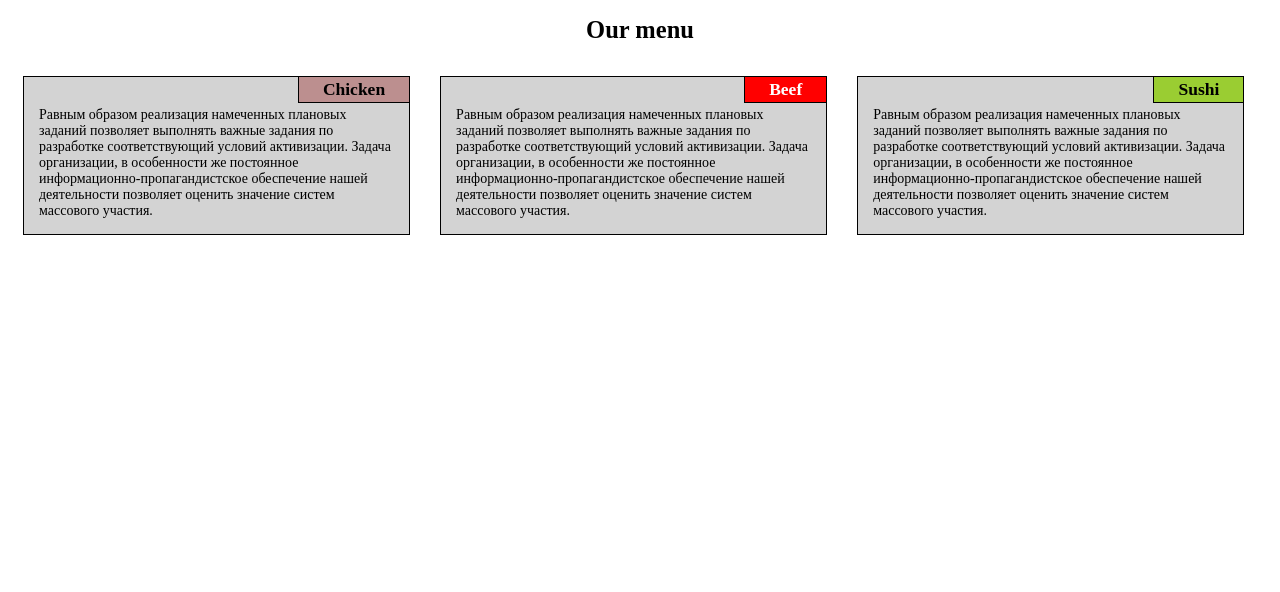
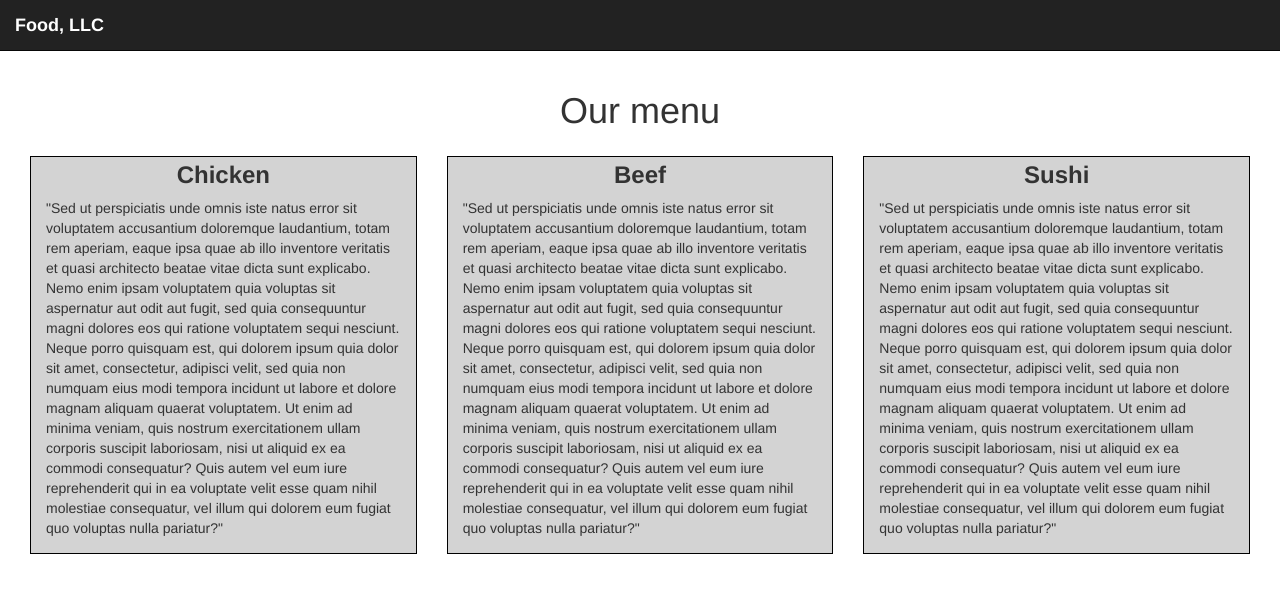
Before and after one commit to ananievandr/module2-solution, a plain HTML site: page index.html in a window 1280 px wide. Drawn offline with nearby package versions, Linux system fonts and the light colour scheme.

Commit message:
module3-solution

```diff
--- a/css/style.css
+++ b/css/style.css
@@ -2,68 +2,18 @@ body {
   font-size: 14px;
 }
 
-h1 {
-  text-align: center;
-  font-size: 1.75em;
+h3 {
+  margin-top: 5px !important;
 }
 
 section {
   padding: 15px;
   box-sizing: border-box;
-  width: 33%;
-  float: left;
 }
 
 .content {
   border: 1px solid black;
-  padding: 30px 15px 15px;
+  padding: 0 15px 15px;
   position: relative;
   background-color: lightgray;
 }
-
-.badge {
-  position: absolute;
-  top: 0;
-  right: 0;
-  padding: 2px 24px;
-  border-left: 1px solid black;
-  border-bottom: 1px solid black;
-  font-weight: bold;
-  box-sizing: border-box;
-  font-size: 1.25em;
-}
-
-.rosybrown {
-  background-color: rosybrown;
-}
-
-.red {
-  background-color: red;
-  color: white;
-}
-
-.yellowgreen {
-  background-color: yellowgreen;
-}
-
-@media screen and (max-width: 767px) {
-  section {
-    clear: both;
-    width: 100%;
-  }
-}
-
-@media screen and (min-width: 768px) and (max-width: 991px)  {
-  section:last-child {
-    clear: both;
-    width: 100%;
-  }
-
-  section:nth-child(3) {
-    width: 50%;
-  }
-
-  section:nth-child(2) {
-    width: 50%;
-  }
-}
--- a/index.html
+++ b/index.html
@@ -4,43 +4,90 @@
     <meta http-equiv="content-type" content="text/html;charset=utf-8" />
     <meta name="viewport" content="width=device-width, user-scalable=no" />
     <link href="./css/style.css" rel="stylesheet">
+    <!-- Последняя компиляция и сжатый CSS -->
+    <link rel="stylesheet" href="https://maxcdn.bootstrapcdn.com/bootstrap/3.3.7/css/bootstrap.min.css" integrity="sha384-BVYiiSIFeK1dGmJRAkycuHAHRg32OmUcww7on3RYdg4Va+PmSTsz/K68vbdEjh4u" crossorigin="anonymous">
+    <script src="https://code.jquery.com/jquery-3.3.1.min.js"></script>
+    <script src="https://maxcdn.bootstrapcdn.com/bootstrap/3.3.7/js/bootstrap.min.js" integrity="sha384-Tc5IQib027qvyjSMfHjOMaLkfuWVxZxUPnCJA7l2mCWNIpG9mGCD8wGNIcPD7Txa" crossorigin="anonymous"></script>
     <title>Assignment Solution for Module 2</title>
   </head>
   <body>
-    <h1>Our menu</h1>
-    <section>
+
+  <nav class="navbar navbar-inverse navbar-static-top" role="navigation">
+    <a class="navbar-brand" href="#"><strong>Food, LLC</strong></a>
+    <div class="container visible-xs-block">
+      <div class="navbar-header">
+        <button type="button" class="navbar-toggle collapsed" data-toggle="collapse" data-target="#bs-example-navbar-collapse-1">
+          <span class="sr-only">Toggle navigation</span>
+          <span class="icon-bar"></span>
+          <span class="icon-bar"></span>
+          <span class="icon-bar"></span>
+        </button>
+      </div>
+
+      <div class="collapse navbar-collapse" id="bs-example-navbar-collapse-1">
+        <ul class="nav navbar-nav">
+          <li><a href="#chicken">Chicken</a></li>
+          <li><a href="#beef">Beef</a></li>
+          <li><a href="#sushi">Sushi</a></li>
+        </ul>
+      </div>
+    </div>
+  </nav>
+
+    <div class='container-fluid'>
+      <h1 class="text-center">Our menu</h1>
+      <section class="col-md-4 col-sm-6 col-xs-12" id="chicken">
         <div class="content">
-        <div class="badge rosybrown">
-          Chicken
-        </div>
-        Равным образом реализация намеченных плановых заданий позволяет выполнять важные
-        задания по разработке соответствующий условий активизации. Задача организации,
-        в особенности же постоянное информационно-пропагандистское обеспечение нашей
-        деятельности позволяет оценить значение систем массового участия.
+          <h3 class="text-center"><strong>Chicken</strong></h3>
+          "Sed ut perspiciatis unde omnis iste natus error sit voluptatem
+          accusantium doloremque laudantium, totam rem aperiam, eaque ipsa quae
+          ab illo inventore veritatis et quasi architecto beatae vitae dicta sunt
+          explicabo. Nemo enim ipsam voluptatem quia voluptas sit aspernatur aut odit
+          aut fugit, sed quia consequuntur magni dolores eos qui ratione voluptatem
+          sequi nesciunt. Neque porro quisquam est, qui dolorem ipsum quia dolor sit
+          amet, consectetur, adipisci velit, sed quia non numquam eius modi tempora
+          incidunt ut labore et dolore magnam aliquam quaerat voluptatem. Ut enim ad
+          minima veniam, quis nostrum exercitationem ullam corporis suscipit laboriosam,
+          nisi ut aliquid ex ea commodi consequatur? Quis autem vel eum iure reprehenderit
+          qui in ea voluptate velit esse quam nihil molestiae consequatur, vel illum qui
+          dolorem eum fugiat quo voluptas nulla pariatur?"
         </div>
       </section>
-    <section>
+      <section class="col-md-4 col-sm-6 col-xs-12" id="beef">
         <div class="content">
-        <div class="badge red">
-          Beef
-        </div>
-        Равным образом реализация намеченных плановых заданий позволяет выполнять важные
-        задания по разработке соответствующий условий активизации. Задача организации,
-        в особенности же постоянное информационно-пропагандистское обеспечение нашей
-        деятельности позволяет оценить значение систем массового участия.
+          <h3 class="text-center"><strong>Beef</strong></h6>
+            "Sed ut perspiciatis unde omnis iste natus error sit voluptatem
+            accusantium doloremque laudantium, totam rem aperiam, eaque ipsa quae
+            ab illo inventore veritatis et quasi architecto beatae vitae dicta sunt
+            explicabo. Nemo enim ipsam voluptatem quia voluptas sit aspernatur aut odit
+            aut fugit, sed quia consequuntur magni dolores eos qui ratione voluptatem
+            sequi nesciunt. Neque porro quisquam est, qui dolorem ipsum quia dolor sit
+            amet, consectetur, adipisci velit, sed quia non numquam eius modi tempora
+            incidunt ut labore et dolore magnam aliquam quaerat voluptatem. Ut enim ad
+            minima veniam, quis nostrum exercitationem ullam corporis suscipit laboriosam,
+            nisi ut aliquid ex ea commodi consequatur? Quis autem vel eum iure reprehenderit
+            qui in ea voluptate velit esse quam nihil molestiae consequatur, vel illum qui
+            dolorem eum fugiat quo voluptas nulla pariatur?"
         </div>
       </section>
 
-    <section>
+      <section class="col-md-4 col-sm-6 col-xs-12" id="sushi">
         <div class="content">
-        <div class="badge yellowgreen">
-          Sushi
-        </div>
-        Равным образом реализация намеченных плановых заданий позволяет выполнять важные
-        задания по разработке соответствующий условий активизации. Задача организации,
-        в особенности же постоянное информационно-пропагандистское обеспечение нашей
-        деятельности позволяет оценить значение систем массового участия.
+          <h3 class="text-center"><strong>Sushi</strong></h3>
+          "Sed ut perspiciatis unde omnis iste natus error sit voluptatem
+          accusantium doloremque laudantium, totam rem aperiam, eaque ipsa quae
+          ab illo inventore veritatis et quasi architecto beatae vitae dicta sunt
+          explicabo. Nemo enim ipsam voluptatem quia voluptas sit aspernatur aut odit
+          aut fugit, sed quia consequuntur magni dolores eos qui ratione voluptatem
+          sequi nesciunt. Neque porro quisquam est, qui dolorem ipsum quia dolor sit
+          amet, consectetur, adipisci velit, sed quia non numquam eius modi tempora
+          incidunt ut labore et dolore magnam aliquam quaerat voluptatem. Ut enim ad
+          minima veniam, quis nostrum exercitationem ullam corporis suscipit laboriosam,
+          nisi ut aliquid ex ea commodi consequatur? Quis autem vel eum iure reprehenderit
+          qui in ea voluptate velit esse quam nihil molestiae consequatur, vel illum qui
+          dolorem eum fugiat quo voluptas nulla pariatur?"
         </div>
       </section>
+    </div>
   </body>
 </html>
```
Lines whose indentation alone changed are shown as unchanged.
